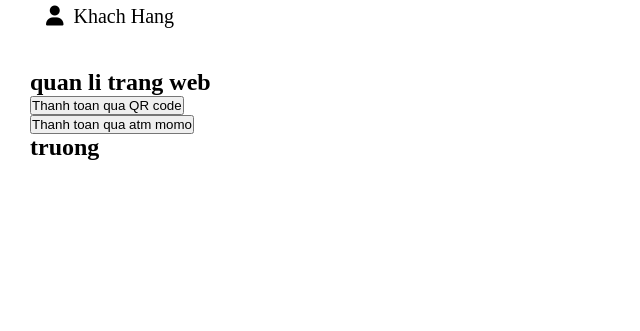
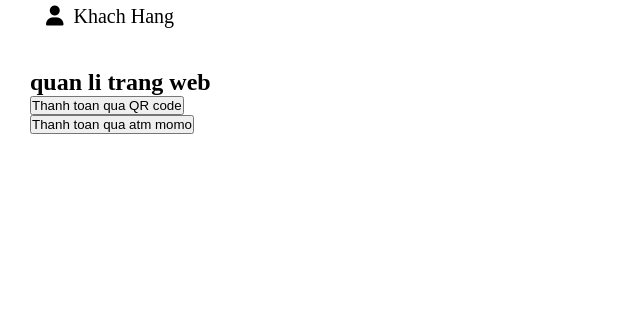
Before and after one commit to truongnq123/duan1, a PHP site: the page made by control/index.php in a window 1280 px wide. Shown: the part 291-622 px from the top of the page, without its empty margins (0-640 px from the left). Run offline with PHP 8.4, Linux system fonts and the light colour scheme; some libraries are stand-ins or nearby versions.

Commit message:
truongnq

```diff
--- a/chitiet.php
+++ b/chitiet.php
@@ -15,6 +15,7 @@
 <style>
 
 </style>
+
 
 <body>
      <?php
--- a/control/home.php
+++ b/control/home.php
@@ -9,6 +9,5 @@
                           action="./sanpham/xulithanhtoan-atm.php">
                         <div class="row">
     <input type="submit" value="Thanh toan qua atm momo" name="momo">
-    <h1>truong</h1>
 </form>
 </div>
```
Also changed, not shown: index.php (line endings or trailing spaces).
